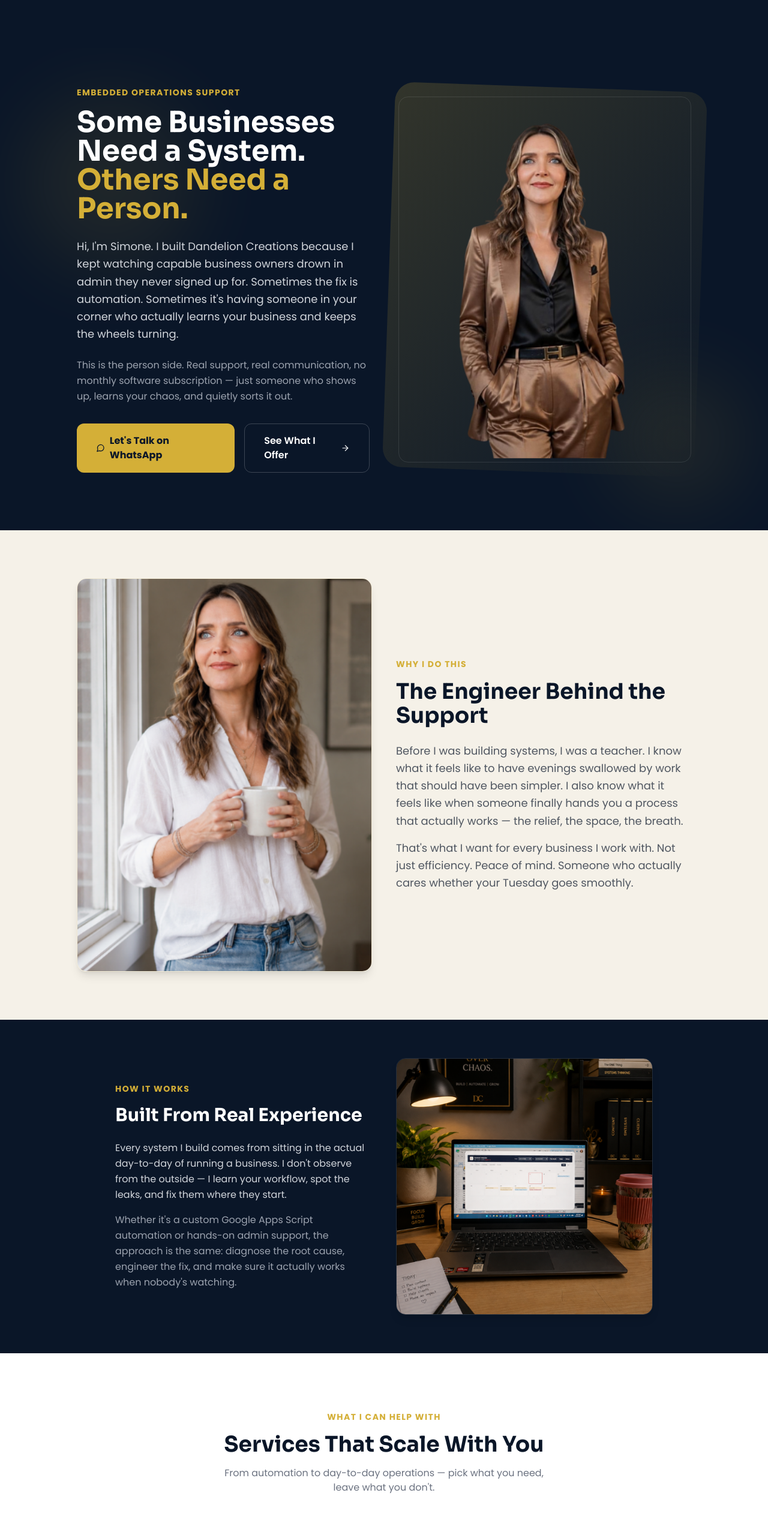
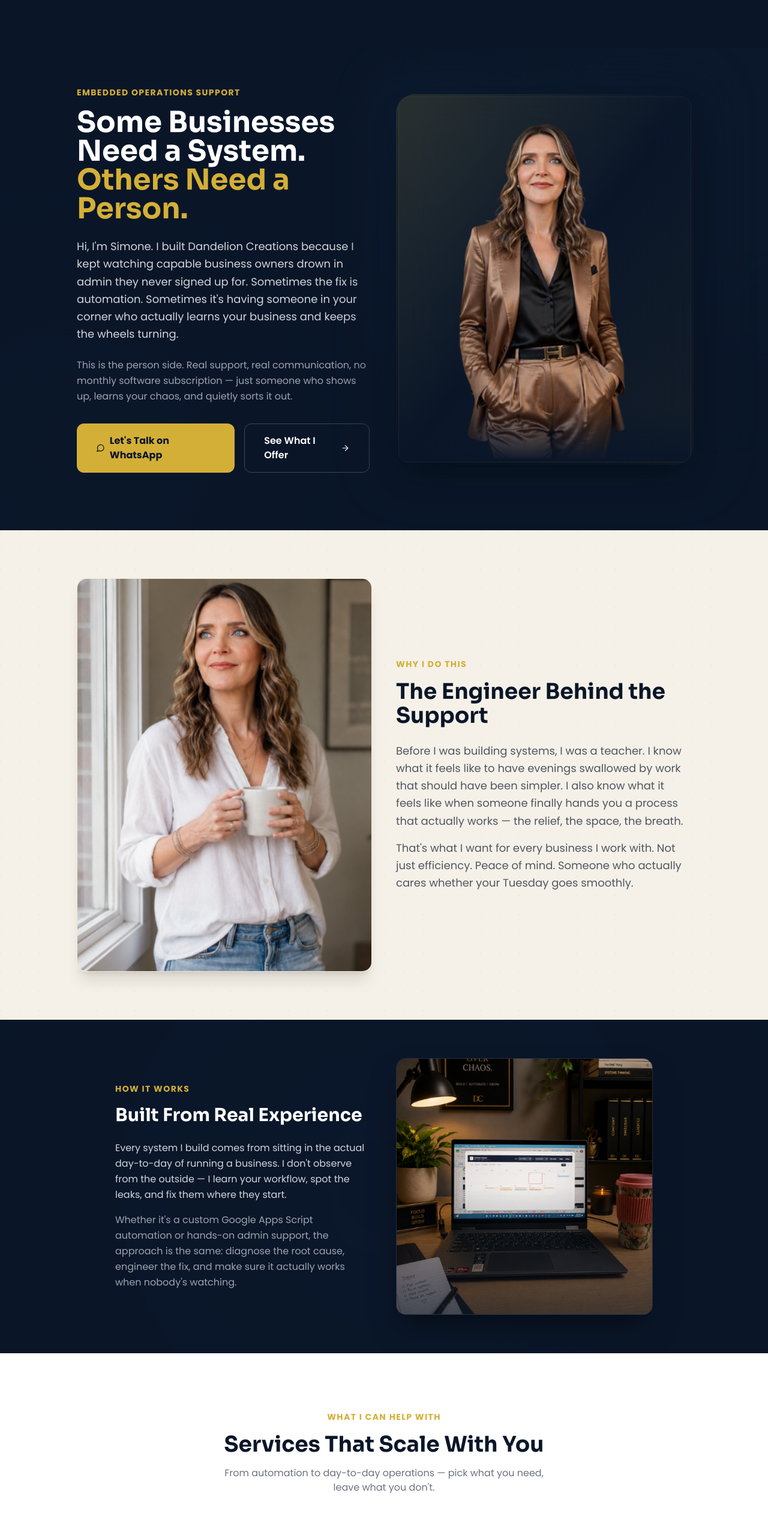
Before and after one commit to DandelionSeedlings/dandelion-va-website, a Next.js app: page /embeddedsupport in a window 1280 px wide. Shown: the top 2554 px of the page at 60% size. Built offline with nearby package versions, Linux system fonts and the light colour scheme.

Commit message:
fix(embedded-support): integrate photo backgrounds and ambient glows

```diff
--- a/src/app/embeddedsupport/page.js
+++ b/src/app/embeddedsupport/page.js
@@ -84,9 +84,11 @@ export default function EmbeddedSupportPage() {
 
       {/* Hero — Personal, Warm */}
       <section className="relative pt-16 pb-24 px-4 overflow-hidden">
-        <div className="absolute inset-0 opacity-10">
-          <div className="absolute top-20 left-10 w-72 h-72 bg-[#D4AF37] rounded-full blur-3xl" />
-          <div className="absolute bottom-10 right-10 w-56 h-56 bg-[#D4AF37] rounded-full blur-3xl" />
+        {/* Deep ambient background that matches the photo's navy tone */}
+        <div className="absolute inset-0 bg-[#0a1628]" />
+        <div className="absolute inset-0 opacity-30">
+          <div className="absolute top-0 right-0 w-[600px] h-[600px] bg-[#0f1f35] rounded-full blur-[120px] translate-x-1/3 -translate-y-1/4" />
+          <div className="absolute bottom-0 left-0 w-[500px] h-[500px] bg-[#0d1a2d] rounded-full blur-[100px] -translate-x-1/4 translate-y-1/4" />
         </div>
 
         <div className="max-w-5xl mx-auto relative z-10">
@@ -129,20 +131,24 @@ export default function EmbeddedSupportPage() {
               </div>
             </div>
 
-            {/* Hero Photo */}
+            {/* Hero Photo — Casual navy-background image */}
             <motion.div
               initial={{ opacity: 0, scale: 0.95 }}
               animate={{ opacity: 1, scale: 1 }}
               transition={{ duration: 0.8, delay: 0.2 }}
               className="relative"
             >
-              <div className="absolute -inset-4 bg-gradient-to-br from-[#D4AF37]/20 to-transparent rounded-[2rem] rotate-2" />
-              <div className="relative aspect-[4/5] rounded-2xl overflow-hidden border border-white/10">
+              {/* Glow that bleeds from the image into the page background */}
+              <div className="absolute -inset-6 bg-gradient-to-br from-[#0f1f35] via-[#0a1628] to-[#0a1628] rounded-[2.5rem] blur-2xl opacity-80" />
+              <div className="absolute -inset-1 bg-gradient-to-br from-[#D4AF37]/15 via-transparent to-[#D4AF37]/5 rounded-[2rem]" />
+              <div className="relative aspect-[4/5] rounded-2xl overflow-hidden border border-white/5 shadow-2xl shadow-black/40">
                 <img
                   src="/images/simone-hero.png"
                   alt="Simone Theron, Founder of Dandelion Creations OS"
                   className="w-full h-full object-cover"
                 />
+                {/* Bottom fade so the photo melts into the section below */}
+                <div className="absolute inset-x-0 bottom-0 h-24 bg-gradient-to-t from-[#0a1628] to-transparent" />
               </div>
             </motion.div>
           </motion.div>
@@ -150,8 +156,11 @@ export default function EmbeddedSupportPage() {
       </section>
 
       {/* The Story — With Photo */}
-      <section className="py-20 px-4 bg-[#F5F1E8]">
-        <div className="max-w-5xl mx-auto">
+      <section className="py-20 px-4 bg-[#F5F1E8] relative overflow-hidden">
+        {/* Subtle texture */}
+        <div className="absolute inset-0 opacity-[0.03]" style={{ backgroundImage: 'radial-gradient(circle at 1px 1px, #0a1628 1px, transparent 0)', backgroundSize: '32px 32px' }} />
+
+        <div className="max-w-5xl mx-auto relative z-10">
           <motion.div
             initial={{ opacity: 0, y: 20 }}
             whileInView={{ opacity: 1, y: 0 }}
@@ -159,12 +168,14 @@ export default function EmbeddedSupportPage() {
             transition={{ duration: 0.6 }}
             className="grid md:grid-cols-2 gap-10 items-center"
           >
-            <div className="aspect-[3/4] rounded-2xl overflow-hidden border border-[#D4AF37]/10 shadow-lg">
+            <div className="aspect-[3/4] rounded-2xl overflow-hidden border border-[#D4AF37]/10 shadow-xl relative group">
               <img
                 src="/images/simone-story.png"
                 alt="Simone Theron"
-                className="w-full h-full object-cover"
+                className="w-full h-full object-cover transition-transform duration-700 group-hover:scale-105"
               />
+              {/* Soft warm overlay that ties into the cream background */}
+              <div className="absolute inset-0 bg-gradient-to-tr from-[#F5F1E8]/20 via-transparent to-[#D4AF37]/10 mix-blend-multiply" />
             </div>
             <div className="text-left">
               <p className="text-[#D4AF37] font-bold tracking-widest uppercase text-sm mb-4">Why I Do This</p>
@@ -183,8 +194,12 @@ export default function EmbeddedSupportPage() {
       </section>
 
       {/* Workspace / Behind the Scenes */}
-      <section className="py-16 px-4 bg-[#0a1628]">
-        <div className="max-w-4xl mx-auto">
+      <section className="py-16 px-4 bg-[#0a1628] relative overflow-hidden">
+        <div className="absolute inset-0 opacity-20">
+          <div className="absolute top-1/2 left-1/2 -translate-x-1/2 -translate-y-1/2 w-[800px] h-[800px] bg-[#0f1f35] rounded-full blur-[150px]" />
+        </div>
+
+        <div className="max-w-4xl mx-auto relative z-10">
           <motion.div
             initial={{ opacity: 0, y: 20 }}
             whileInView={{ opacity: 1, y: 0 }}
@@ -202,19 +217,20 @@ export default function EmbeddedSupportPage() {
                 Whether it's a custom Google Apps Script automation or hands-on admin support, the approach is the same: diagnose the root cause, engineer the fix, and make sure it actually works when nobody's watching.
               </p>
             </div>
-            <div className="order-1 md:order-2 aspect-square rounded-2xl overflow-hidden border border-white/10 shadow-lg">
+            <div className="order-1 md:order-2 aspect-square rounded-2xl overflow-hidden border border-white/10 shadow-2xl shadow-black/50 relative group">
               <img
                 src="/images/workspace.png"
                 alt="Dandelion Creations workspace"
-                className="w-full h-full object-cover"
+                className="w-full h-full object-cover transition-transform duration-700 group-hover:scale-105"
               />
+              <div className="absolute inset-0 bg-gradient-to-t from-[#0a1628]/60 via-transparent to-transparent" />
             </div>
           </motion.div>
         </div>
       </section>
 
       {/* Services */}
-      <section id="services" className="py-24 px-4 bg-white">
+      <section id="services" className="py-24 px-4 bg-white relative">
         <div className="max-w-6xl mx-auto">
           <motion.div
             initial={{ opacity: 0, y: 20 }}
@@ -264,8 +280,13 @@ export default function EmbeddedSupportPage() {
       </section>
 
       {/* How It Works — 3 Steps */}
-      <section className="py-20 px-4 bg-[#0a1628]">
-        <div className="max-w-4xl mx-auto">
+      <section className="py-20 px-4 bg-[#0a1628] relative overflow-hidden">
+        <div className="absolute inset-0">
+          <div className="absolute top-0 left-1/4 w-96 h-96 bg-[#0f1f35] rounded-full blur-[120px] opacity-40" />
+          <div className="absolute bottom-0 right-1/4 w-96 h-96 bg-[#0d1a2d] rounded-full blur-[120px] opacity-40" />
+        </div>
+
+        <div className="max-w-4xl mx-auto relative z-10">
           <motion.div
             initial={{ opacity: 0, y: 20 }}
             whileInView={{ opacity: 1, y: 0 }}
@@ -289,11 +310,14 @@ export default function EmbeddedSupportPage() {
                 whileInView={{ opacity: 1, y: 0 }}
                 viewport={{ once: true }}
                 transition={{ delay: i * 0.12 }}
-                className="text-center"
+                className="text-center relative"
               >
                 <span className="text-5xl font-bold text-[#D4AF37]/20">{step.num}</span>
                 <h3 className="text-xl font-bold text-white mt-2 mb-2">{step.title}</h3>
                 <p className="text-gray-400 text-sm leading-relaxed">{step.desc}</p>
+                {i < 2 && (
+                  <div className="hidden md:block absolute top-8 left-[60%] w-[80%] h-px bg-gradient-to-r from-[#D4AF37]/20 to-transparent" />
+                )}
               </motion.div>
             ))}
           </div>
@@ -301,7 +325,7 @@ export default function EmbeddedSupportPage() {
       </section>
 
       {/* Pricing */}
-      <section className="py-24 px-4 bg-[#F5F1E8]">
+      <section className="py-24 px-4 bg-[#F5F1E8] relative">
         <div className="max-w-6xl mx-auto">
           <motion.div
             initial={{ opacity: 0, y: 20 }}
@@ -322,8 +346,13 @@ export default function EmbeddedSupportPage() {
                 whileInView={{ opacity: 1, y: 0 }}
                 viewport={{ once: true }}
                 transition={{ delay: i * 0.1 }}
-                className={`rounded-2xl p-8 border ${i === 1 ? 'bg-[#0a1628] border-[#D4AF37]/50 ring-2 ring-[#D4AF37]/20' : 'bg-white border-[#D4AF37]/10'}`}
+                className={`rounded-2xl p-8 border ${i === 1 ? 'bg-[#0a1628] border-[#D4AF37]/50 ring-2 ring-[#D4AF37]/20 relative overflow-hidden' : 'bg-white border-[#D4AF37]/10'}`}
               >
+                {i === 1 && (
+                  <div className="absolute top-0 right-0 bg-[#D4AF37] text-[#0a1628] text-xs font-bold px-3 py-1 rounded-bl-xl">
+                    POPULAR
+                  </div>
+                )}
                 <h3 className={`text-lg font-bold mb-1 ${i === 1 ? 'text-[#D4AF37]' : 'text-[#0a1628]'}`}>{tier.name}</h3>
                 <p className={`text-sm mb-4 ${i === 1 ? 'text-gray-400' : 'text-gray-500'}`}>{tier.hours}</p>
                 <div className={`text-4xl font-bold mb-2 ${i === 1 ? 'text-white' : 'text-[#0a1628]'}`}>{tier.price}<span className="text-sm font-normal opacity-60">/mo</span></div>
@@ -349,9 +378,15 @@ export default function EmbeddedSupportPage() {
         </div>
       </section>
 
-      {/* Final CTA — With Casual Photo */}
-      <section className="py-20 px-4 bg-[#0a1628]">
-        <div className="max-w-5xl mx-auto">
+      {/* Final CTA — With Bronze Suit Photo */}
+      <section className="py-20 px-4 bg-[#0a1628] relative overflow-hidden">
+        {/* Background ambient that matches the bronze suit photo */}
+        <div className="absolute inset-0">
+          <div className="absolute top-1/2 right-0 w-[700px] h-[700px] bg-[#0f1f35] rounded-full blur-[140px] translate-x-1/4 -translate-y-1/2" />
+          <div className="absolute bottom-0 left-0 w-[400px] h-[400px] bg-[#1a1205] rounded-full blur-[100px] opacity-30" />
+        </div>
+
+        <div className="max-w-5xl mx-auto relative z-10">
           <motion.div
             initial={{ opacity: 0, y: 20 }}
             whileInView={{ opacity: 1, y: 0 }}
@@ -376,19 +411,27 @@ export default function EmbeddedSupportPage() {
               </a>
               <p className="text-gray-500 text-sm mt-4">I reply personally. Usually within the hour.</p>
             </div>
-            <div className="aspect-[3/4] rounded-2xl overflow-hidden border border-white/10 shadow-lg">
-              <img
-                src="/images/simone-casual.png"
-                alt="Simone Theron"
-                className="w-full h-full object-cover"
-              />
+
+            {/* Bronze suit photo — dark background blends seamlessly */}
+            <div className="relative">
+              <div className="absolute -inset-4 bg-gradient-to-br from-[#0f1f35]/50 via-transparent to-[#0a1628] rounded-[2rem] blur-xl" />
+              <div className="relative aspect-[3/4] rounded-2xl overflow-hidden border border-white/5 shadow-2xl shadow-black/40">
+                <img
+                  src="/images/simone-casual.png"
+                  alt="Simone Theron"
+                  className="w-full h-full object-cover"
+                />
+                {/* Top and bottom fades for seamless section blending */}
+                <div className="absolute inset-x-0 top-0 h-16 bg-gradient-to-b from-[#0a1628] to-transparent" />
+                <div className="absolute inset-x-0 bottom-0 h-20 bg-gradient-to-t from-[#0a1628] to-transparent" />
+              </div>
             </div>
           </motion.div>
         </div>
       </section>
 
       {/* Simple Footer */}
-      <footer className="bg-[#0a1628] py-10 px-4 border-t border-white/10">
+      <footer className="bg-[#0a1628] py-10 px-4 border-t border-white/10 relative z-10">
         <div className="max-w-6xl mx-auto flex flex-col md:flex-row items-center justify-between gap-4">
           <p className="text-gray-500 text-sm">© 2026 Dandelion Creations OS. All rights reserved.</p>
           <div className="flex gap-6 text-sm">
```
